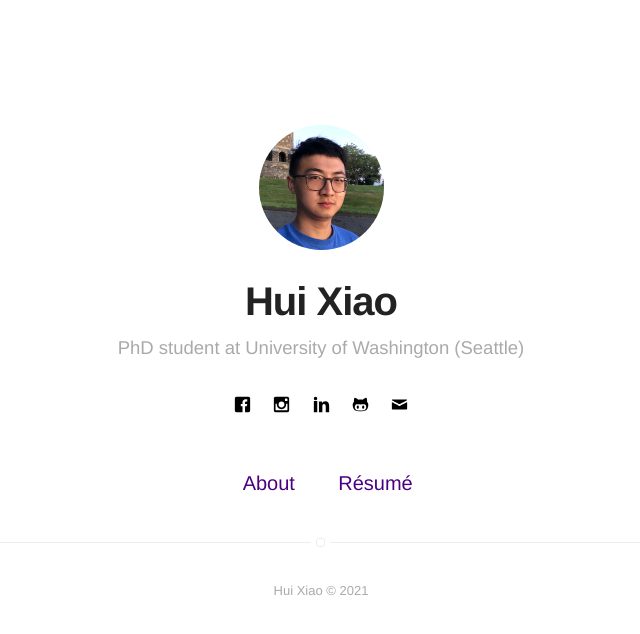
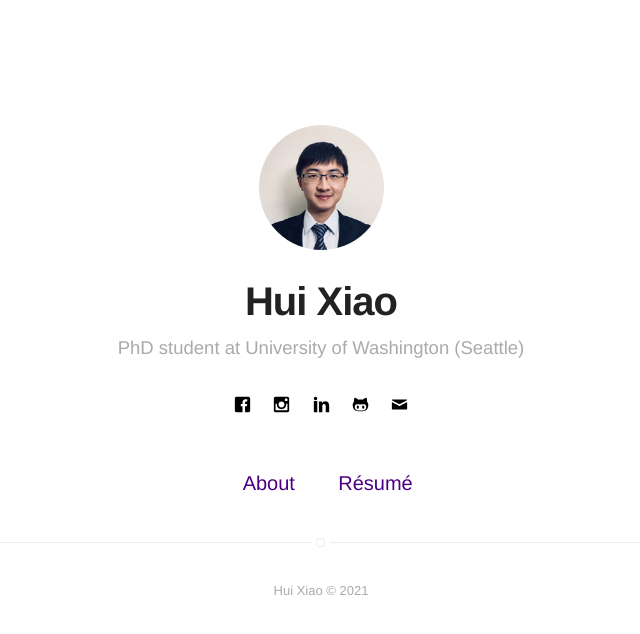
Before and after one commit to qianxiaj/qianxiaj.github.io, a Jekyll site: the page built from index.html, in a window 1280 px wide. Shown: the top 634 px of the page, without its empty margins (319-959 px from the left). Built offline with Jekyll 4.4.1, drawn with Linux system fonts in a browser that asks for light colours.

Commit message:
change picture

```diff
--- a/_config.yml
+++ b/_config.yml
@@ -8,7 +8,7 @@ description: A blog about technology and stuff related
 # if it's an external image, update below for true
 # better with square images
 external-image: false
-picture: assets/images/profile_hui_2.jpg
+picture: assets/images/profile_hui.jpg
 
 # If you want to include your resume, set to true
 # and specify source (external or local).
```
